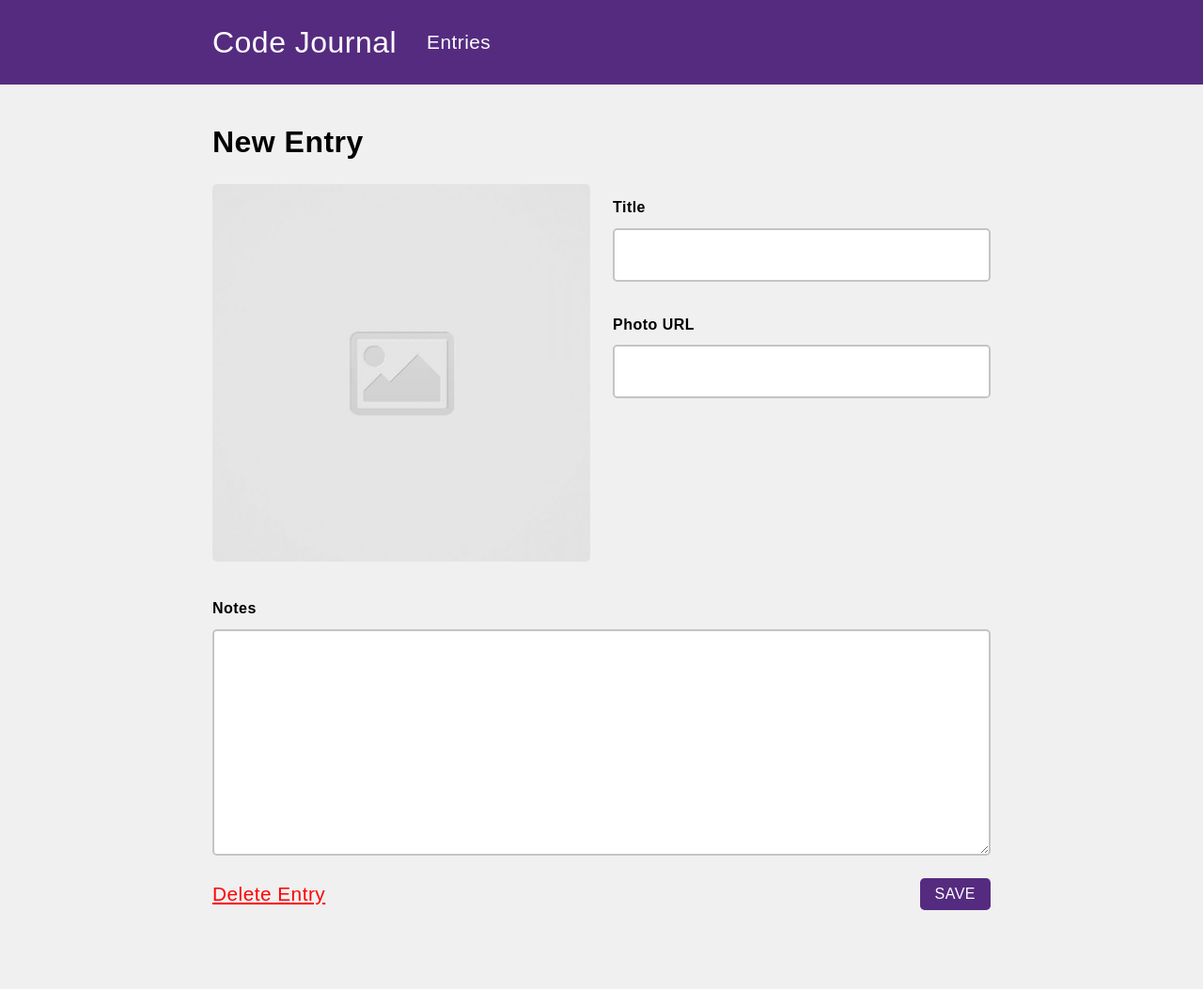
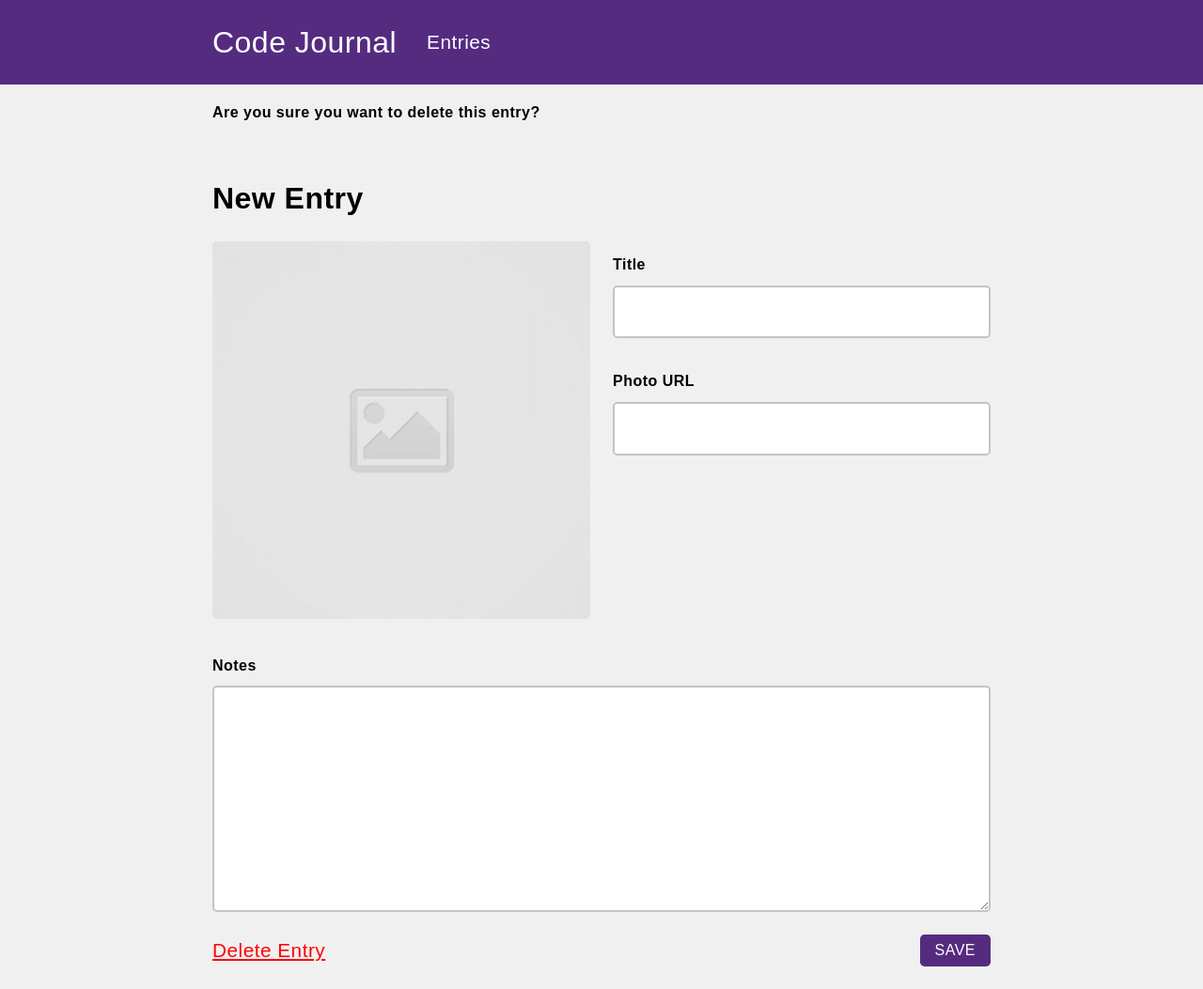
Before and after one commit to alanho-05/code-journal, a website: page index.html in a window 1280 px wide. Shown: the whole page at 94% size. Before the commit the page ends 993 px from the top, so only its background shows below. Drawn offline with Linux system fonts and the light colour scheme.

Commit message:
Work in progress - Delete Entry Modal

```diff
--- a/index.html
+++ b/index.html
@@ -27,6 +27,11 @@
     </div>
   </header>
   <main class="container">
+    <div id="modal" class="row content-centered">
+      <div class="column-full">
+        <h4>Are you sure you want to delete this entry?</h4>
+      </div>
+    </div>
     <div data-view="entry-form" id="form">
       <form>
         <div class="row bar-margin">
```
Also changed, not shown: js/main.js (+8 -0 lines).
